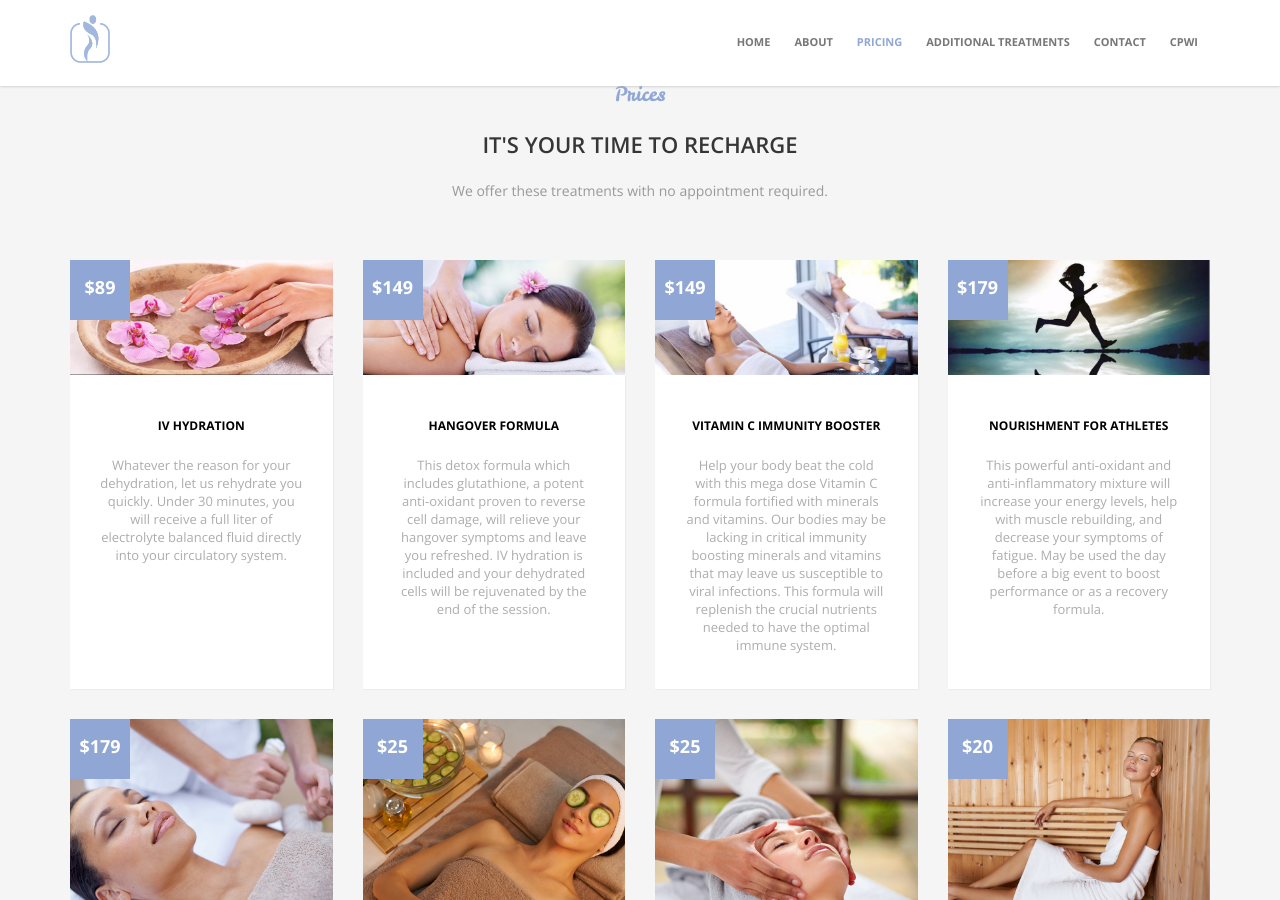
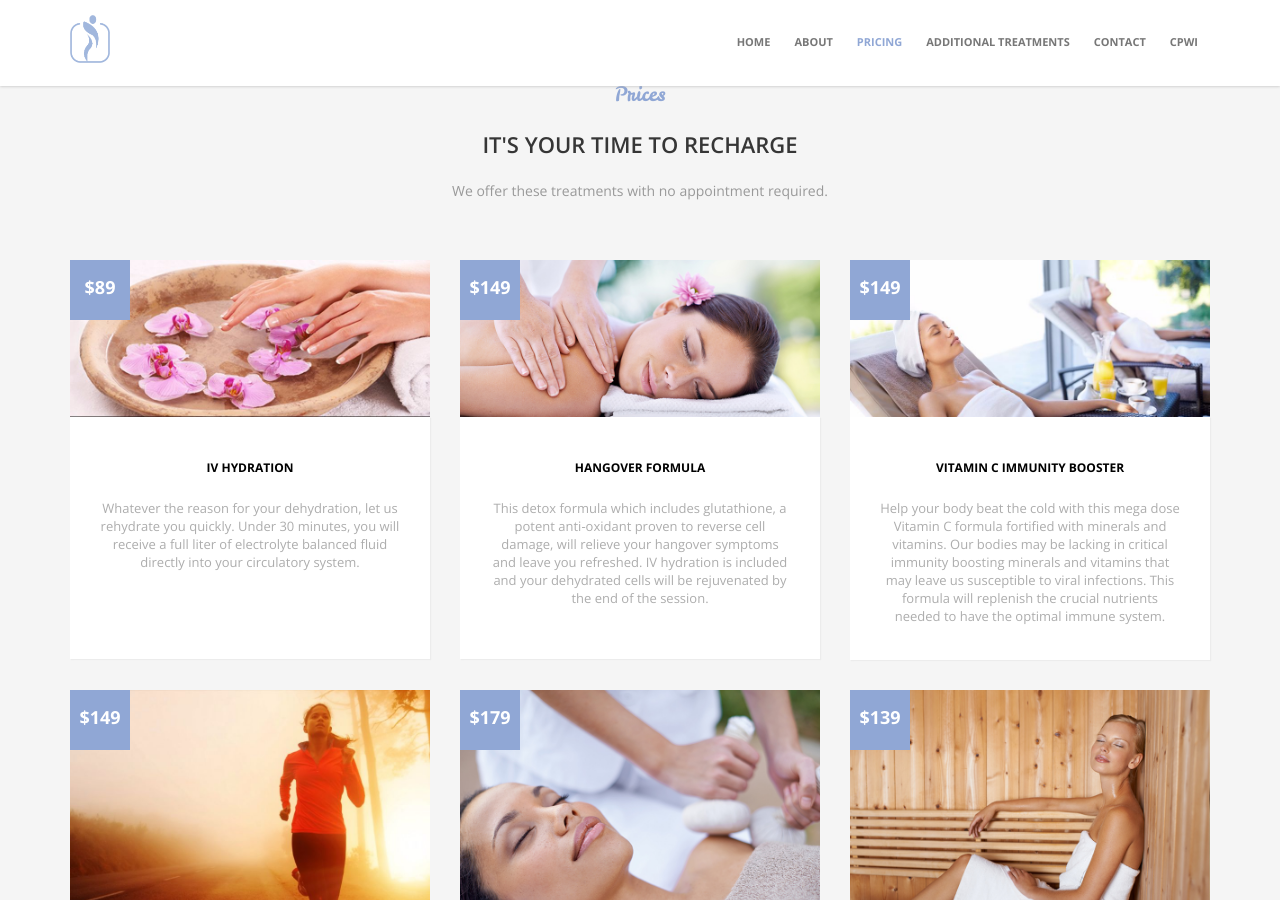
Before and after one commit to LonelyBeastie/chicagopwi-wellness, a Jekyll site: the page built from index.html, in a window 1280 px wide and 900 px high, scrolled down 1763 px. Built offline with Jekyll 4.4.1, drawn with Linux system fonts in a browser that asks for light colours; some of the changed text lies outside the part shown.

Commit message:
updates offerings and other small updates

```diff
--- a/assets/css/custom.css
+++ b/assets/css/custom.css
@@ -3,8 +3,8 @@
 /* dark blue: #466cb9 ; dark green: ##82990b */
 .one-page-header.spa-header .navbar-brand img, .footer-logo img { max-height: 48px; }
 .offer .offer-text {min-height: 315px;}
-.offer.offer-small .offer-text {min-height: 440px;}
-.offer.offer-small.on-top .offer-text {min-height: 314px;}
+.offer.offer-small .offer-text {min-height: 332px;}
+.offer.offer-small.on-top .offer-text {min-height: 242px;}
 .products .owl-slider-v4-products .item {
   min-height: 0px;
   height: 220px;
--- a/index.html
+++ b/index.html
@@ -143,7 +143,7 @@
 
         <!-- offers boxes -->
         <div class="row margin-bottom-30">
-          <div class="col-md-3 col-sm-6">
+          <div class="col-md-4 col-sm-6">
             <div class="offer offer-small on-top">
               <div class="offer-img">
                 <img class="img-responsive" src="assets/img-temp/advices/hands-copy.jpg" alt="">
@@ -155,7 +155,7 @@
               </div>
             </div>
           </div>
-          <div class="col-md-3 col-sm-6">
+          <div class="col-md-4 col-sm-6">
             <div class="offer offer-small on-top">
               <div class="offer-img">
                 <img class="img-responsive" src="assets/img-temp/offers/PeopleImages.com-ID442511_.jpg" alt="">
@@ -167,7 +167,7 @@
               </div>
             </div>
           </div>
-          <div class="col-md-3 col-sm-6">
+          <div class="col-md-4 col-sm-6">
             <div class="offer offer-small on-top">
               <div class="offer-img">
                 <img src="assets/img-temp/about-spa/PeopleImages.com-ID435784-copy.jpg" alt="">
@@ -179,11 +179,16 @@
               </div>
             </div>
           </div>
-          <div class="col-md-3 col-sm-6">
-            <div class="offer offer-small on-top">
+        </div>
+
+        <!-- Small best offers boxex -->
+        <div class="row margin-bottom-30">
+          <!-- Athletes -->
+          <div class="col-md-4 col-sm-6">
+            <div class="offer offer-small">
               <div class="offer-img">
-                <img class="img-responsive" src="assets/img-temp/offers/running.jpg" alt="">
-                <span class="price">$179</span>
+                <img class="img-responsive" src="assets/img-temp/offers/woman-running-sunny.jpg" alt="">
+                <span class="price">$149</span>
               </div>
               <div class="offer-text">
                 <h3 class="offer-h3">Nourishment for Athletes </h3>
@@ -191,12 +196,8 @@
               </div>
             </div>
           </div>
-
-        </div>
-
-        <!-- Small best offers boxex -->
-        <div class="row">
-          <div class="col-md-3 col-sm-6">
+          <!-- Myer's -->
+          <div class="col-md-4 col-sm-6">
             <div class="offer offer-small">
               <div class="offer-img">
                 <img class="img-responsive" src="assets/img-temp/offers/PeopleImages.com-ID460674_.jpg" alt="">
@@ -208,19 +209,23 @@
               </div>
             </div>
           </div>
-          <div class="col-md-3 col-sm-6">
+          <!-- general wellness -->
+          <div class="col-md-4 col-sm-6">
             <div class="offer offer-small">
               <div class="offer-img">
-                <img class="img-responsive" src="assets/img-temp/offers/PeopleImages.com-ID1166003_.jpg" alt="">
-                <span class="price">$25</span>
+                <img class="img-responsive" src="assets/img-temp/offers/PeopleImages.com-ID435893_.jpg" alt="">
+                <span class="price">$139</span>
               </div>
               <div class="offer-text">
-                <h3 class="offer-h3">Vitamin B12 injections</h3>
-                <p class="offer-p">Vitamin B12 is essential for converting carbohydrates to glucose.  This will increase your energy level and decrease fatigue.  Also protects the nervous system from stress and may be protective against Alzheimer disease and increase mental acuity.  In addition, it will help the body maintain a healthy digestive system, induce healthy skin, hair, and nails, and may be protective from various forms of cancer. </p>
+                <h3 class="offer-h3">General Wellness</h3>
+                <p class="offer-p">Replenish your body of crucial vitamins and minerals for a quick pick me up. Finish with a Vitamin B12 injection.</p>
               </div>
             </div>
           </div>
-          <div class="col-md-3 col-sm-6">
+        </div>
+        <div class="row">
+          <!-- Anti nausea -->
+          <div class="col-md-4 col-sm-6">
             <div class="offer offer-small">
               <div class="offer-img">
                 <img class="img-responsive" src="assets/img-temp/offers/PeopleImages.com-ID1319322_.jpg" alt="">
@@ -232,7 +237,8 @@
               </div>
             </div>
           </div>
-          <div class="col-md-3 col-sm-6">
+          <!-- O2 Therapy -->
+          <div class="col-md-4 col-sm-6">
             <div class="offer offer-small">
               <div class="offer-img">
                 <img class="img-responsive" src="assets/img-temp/offers/PeopleImages.com-ID435893_.jpg" alt="">
@@ -241,6 +247,19 @@
               <div class="offer-text">
                 <h3 class="offer-h3">O2 therapy</h3>
                 <p class="offer-p">30 minutes of high content O2 air to replenish and rebuild</p>
+              </div>
+            </div>
+          </div>
+          <!-- B12 -->
+          <div class="col-md-4 col-sm-6">
+            <div class="offer offer-small">
+              <div class="offer-img">
+                <img class="img-responsive" src="assets/img-temp/offers/PeopleImages.com-ID1166003_.jpg" alt="">
+                <span class="price">$25</span>
+              </div>
+              <div class="offer-text">
+                <h3 class="offer-h3">Vitamin B12 injections</h3>
+                <p class="offer-p">Vitamin B12 is essential for converting carbohydrates to glucose.  This will increase your energy level and decrease fatigue.  Also protects the nervous system from stress and may be protective against Alzheimer disease and increase mental acuity.  In addition, it will help the body maintain a healthy digestive system, induce healthy skin, hair, and nails, and may be protective from various forms of cancer. </p>
               </div>
             </div>
           </div>
@@ -745,7 +764,7 @@
         </a>
       </div>
       <p class="footer-p">Your one stop medical center for interventional pain management and holistic wellness that provides unparalleled service and patient satisfaction.</p>
-      <p class="footer-p">Payments Accepted: Cash And Credit Cards</p>
+      <p class="footer-p">Payments Accepted: Cash And Credit Cards only. Insurance not accepted.</p>
 
       <ul class="list-inline footer-list">
         <li><a href="#"><i class="fa fa-twitter"></i></a></li>
```
Also changed, not shown: assets/img-temp/offers/woman-running-sunny.jpg (added).
